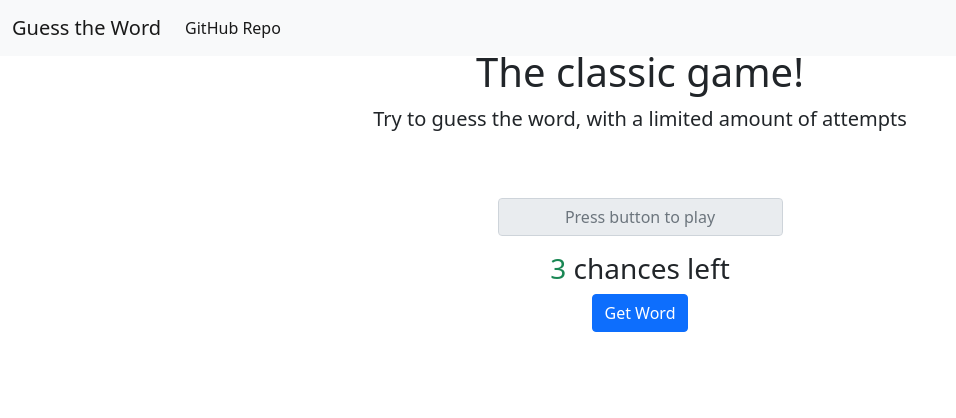
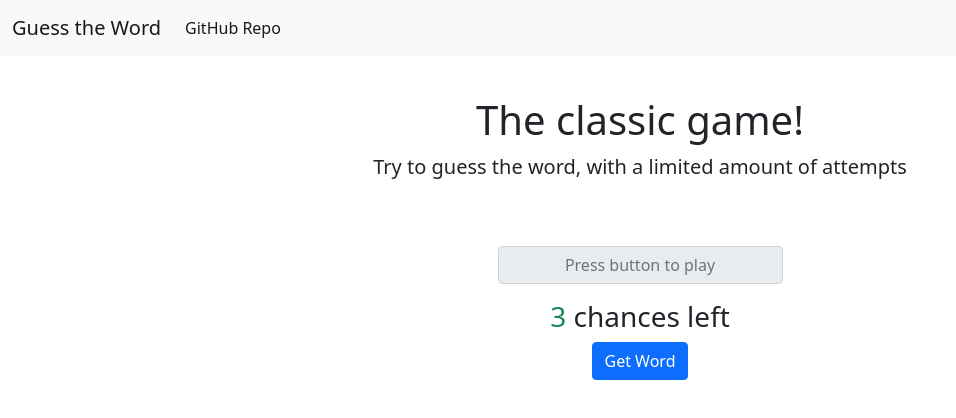
Before and after one commit to razvanr91/GuessTheWord, a plain HTML site: page index.html in a window 1280 px wide. Shown: the whole page, without its empty margins (0-956 px from the left). Drawn offline with nearby package versions, Linux system fonts and the light colour scheme.

Commit message:
Add a bit of padding and eliminated some console logs

```diff
--- a/app.js
+++ b/app.js
@@ -49,7 +49,6 @@ let wordObjects = [
 	},
 ];
 
-console.log(wordObjects[0].word);
 
 let getWordButton = document.getElementById("getWord");
 let wordPlacement = document.getElementById("wordPlacement");
@@ -73,7 +72,6 @@ function startGame() {
 	} else {
 		getWordButton.innerHTML = "Retry";
 		let wordObject = generateWord();
-		console.log(wordObject);
 		let wordToGuess = wordObject.word;
 		let hint = wordObject.hint;
 		let hintAlert = generateAlert(hint);
--- a/index.html
+++ b/index.html
@@ -33,7 +33,7 @@
 </nav>
 
 <main class="flex-shrink-0">
-   <div class="container text-center">
+   <div class="container text-center pt-5">
        <h1 class="mt-5">The classic game!</h1>
        <p class="lead">Try to guess the word, with a limited amount of attempts</p>
    </div>
```
